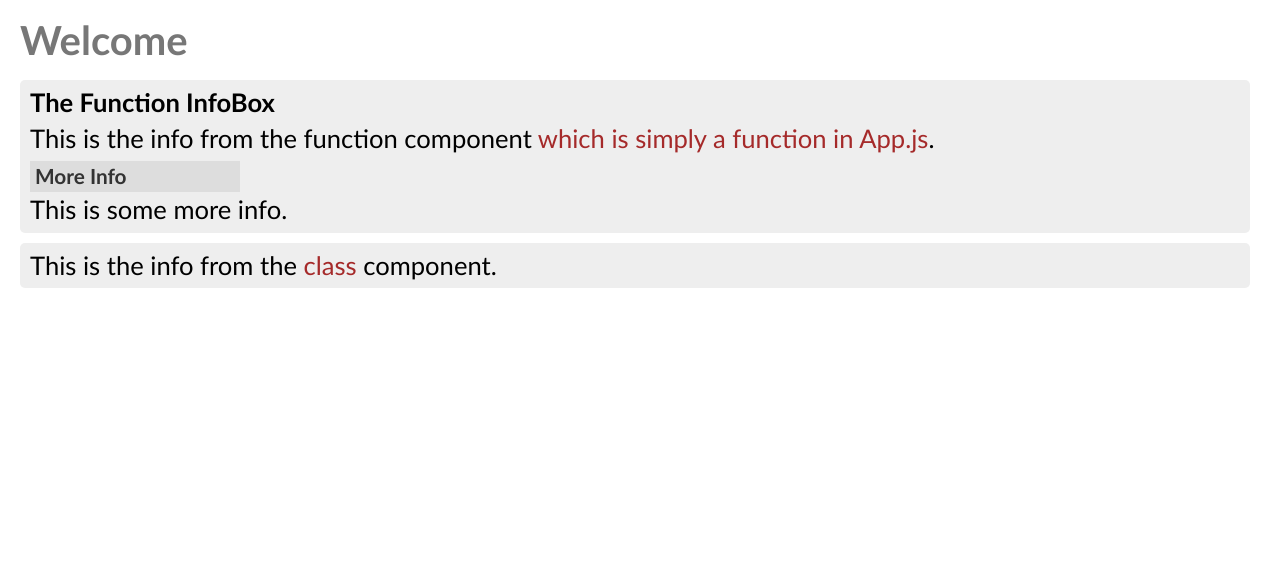
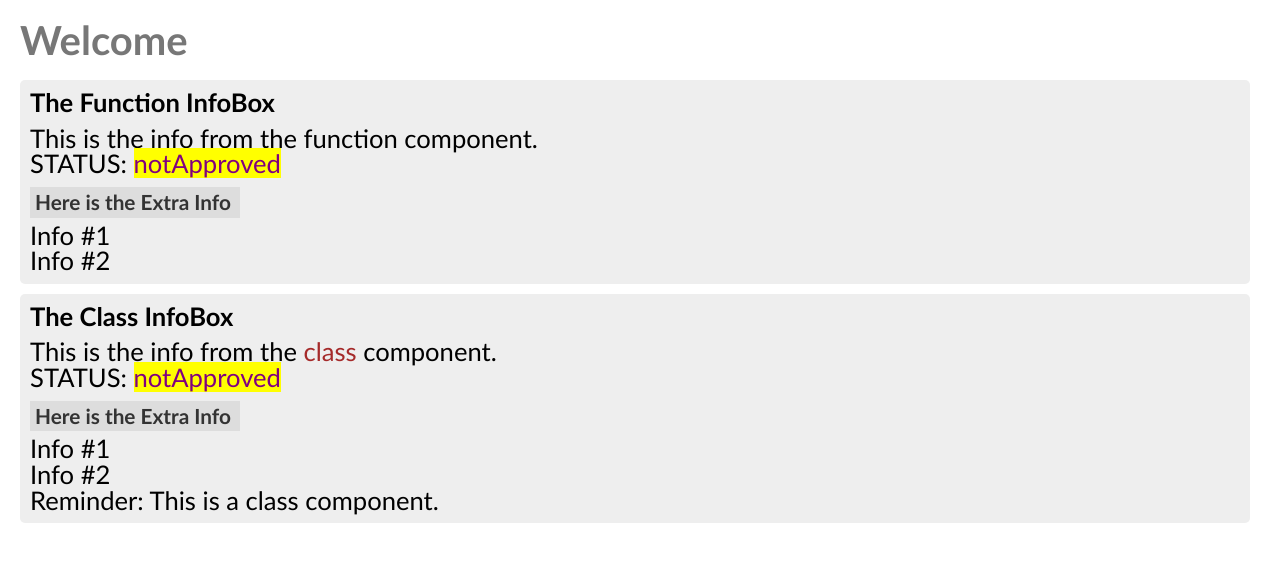
Before and after one commit to edwardtanguay/react-class-and-function-components, a React (Create React App) app: page / in a window 1280 px wide. Shown: the top 562 px of the page. Built offline with nearby package versions, Linux system fonts and the light colour scheme.

Commit message:
status in

```diff
--- a/src/App.js
+++ b/src/App.js
@@ -1,16 +1,31 @@
 import './App.scss';
 import { ShowInfo } from './components/ShowInfo';
 import { ShowInfoAsClass } from './components/ShowInfoAsClass';
+
+const ExtraInfo = () => {
+	return (
+		<div>
+			<h2>Here is the Extra Info</h2>
+			<p>Info #1</p>
+			<p>Info #2</p>
+		</div>
+	)
+}
 
 function App() {
 	return (
 		<div className="App">
 			<h1>Welcome</h1>
+
 			<ShowInfo title="The Function InfoBox">
-				<h2>More Info</h2>
-				<p>This is some more info.</p>
+				<ExtraInfo />
 			</ShowInfo>
-			<ShowInfoAsClass/>
+
+			<ShowInfoAsClass title="The Class InfoBox">
+				<ExtraInfo />
+				<p>Reminder: This is a class component.</p>
+			</ShowInfoAsClass>
+
 		</div>
 	);
 }
--- a/src/App.scss
+++ b/src/App.scss
@@ -44,6 +44,12 @@ body {
 				background: #ddd;
 				max-width: 200px;
 			}
+			.status {
+				span {
+					color: purple;
+					background: yellow;
+				}
+			}
 		}
 	}
 }
--- a/src/components/ShowInfo.js
+++ b/src/components/ShowInfo.js
@@ -1,8 +1,12 @@
+import { useState } from 'react';
+
 export const ShowInfo = ({ title, children }) => {
+	const [status, setStatus] = useState('notApproved');
 	return (
 		<div className="infoBox">
 			<div className="title">{title}</div>
-			<p>This is the info from the function component <strong>which is simply a function in App.js</strong>.</p>
+			<p>This is the info from the function component.</p>
+			<div className="status">STATUS: <span>{status}</span></div>
 			{children}
 		</div>
 	)
--- a/src/components/ShowInfoAsClass.js
+++ b/src/components/ShowInfoAsClass.js
@@ -1,10 +1,19 @@
 import { Component } from 'react';
 
 export class ShowInfoAsClass extends Component {
+	constructor(props) {
+		super(props);
+		this.state = {
+			status: 'notApproved'
+		};
+	}
 	render() {
 		return (
 			<div className="infoBox">
+				<div className="title">{this.props.title}</div>
 				<p>This is the info from the <strong>class</strong> component.</p>
+				<div className="status">STATUS: <span>{this.state.status}</span></div>
+				{this.props.children}
 			</div>
 		)
 	}
```
Also changed, not shown: dev/notes.txt (added).
